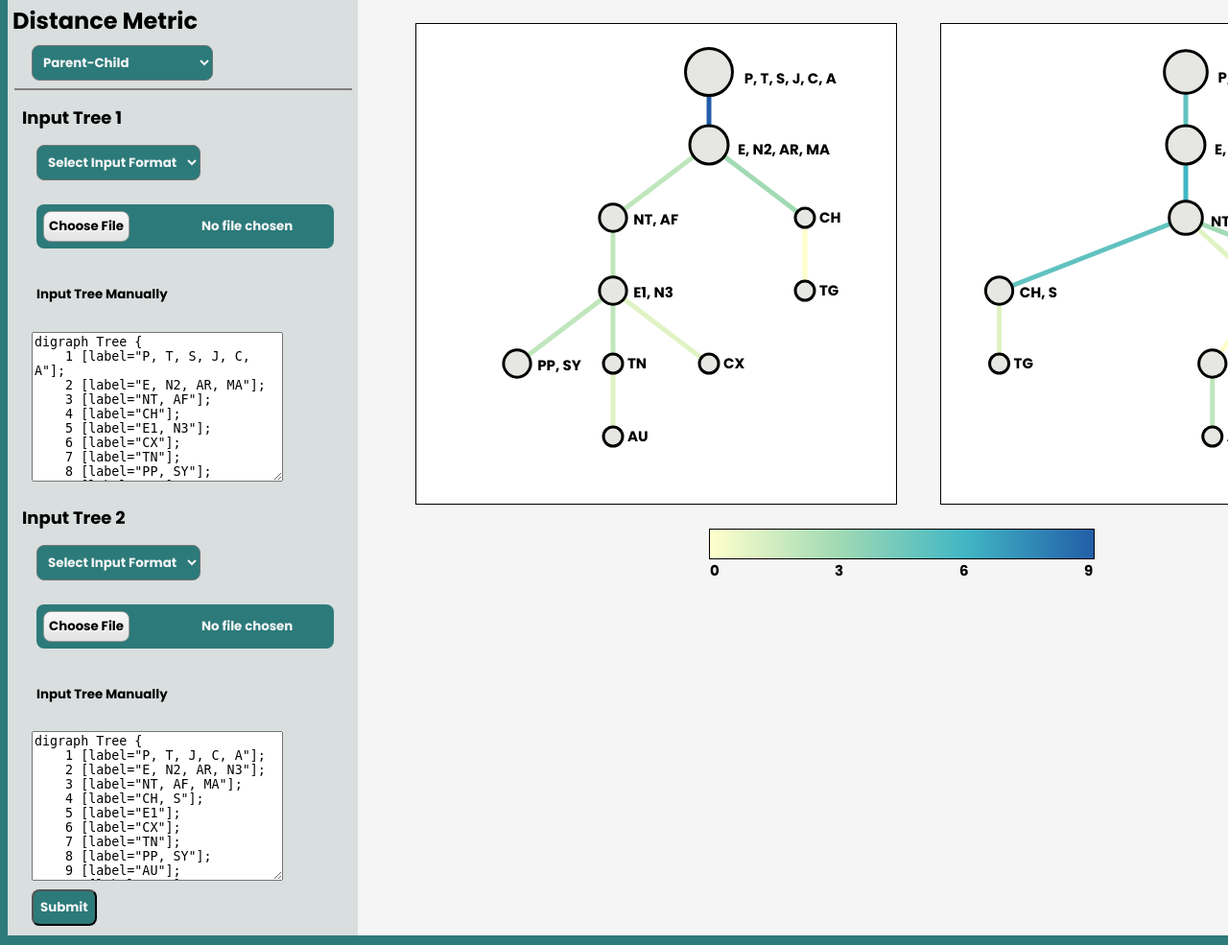
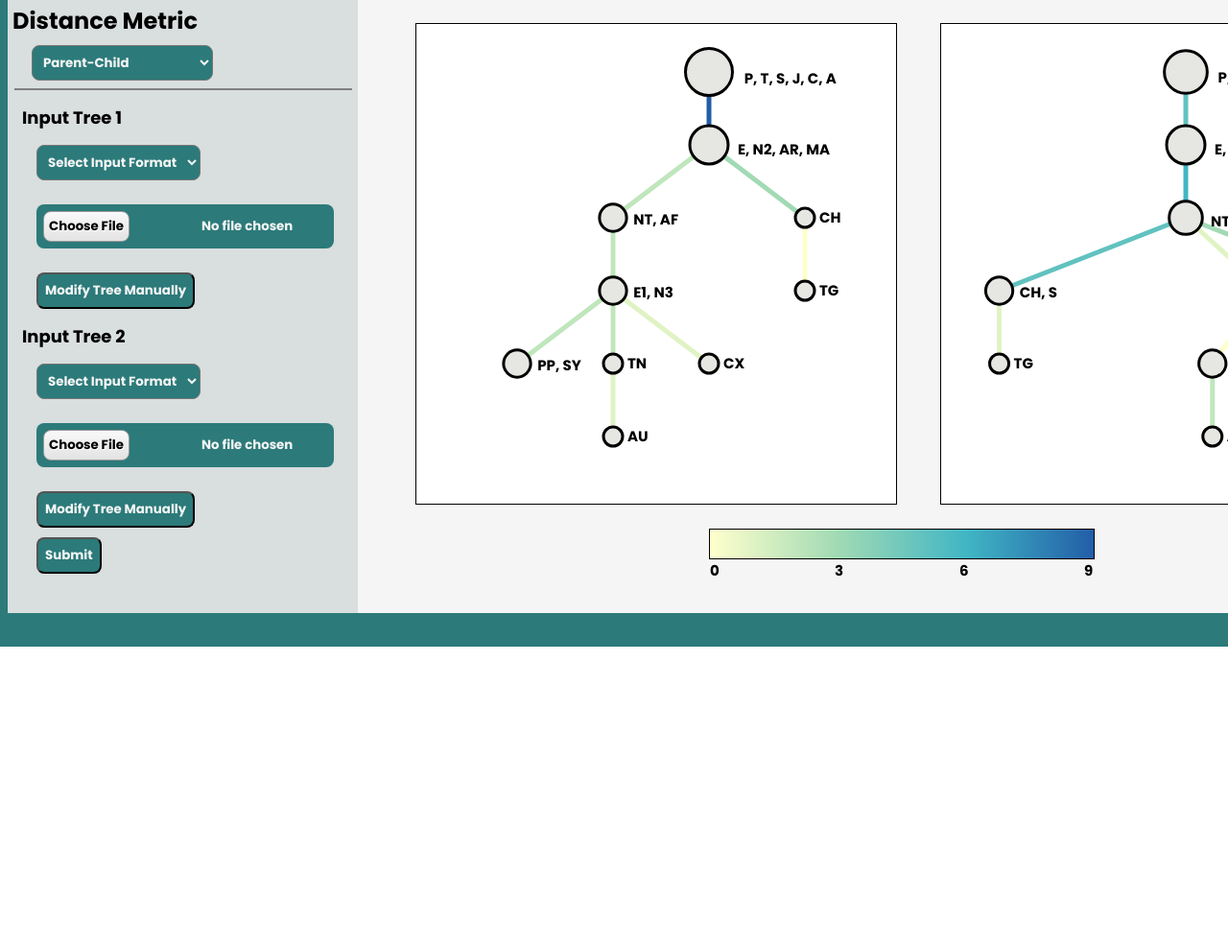
Before and after one commit to JuntaoZhong/visualize-clonal-trees, a Flask app: page / in a window 1280 px wide; the page is wider, and only the part inside the window is pictured. Shown: the part 126-1111 px from the top of that part at 96% size. After the commit the page ends 800 px from the top of that part, so only its background shows below. Run offline with Flask 2, Linux system fonts and the light colour scheme; parts of the project's set-up code (start-up, migrations or seed data) failed here and were passed over; some libraries are stand-ins or nearby versions.

Commit message:
Text box toggle

```diff
--- a/static/dual_tree.css
+++ b/static/dual_tree.css
@@ -23,10 +23,7 @@
     padding: 5px;
     border: 2px solid #F5F5F5;
 }
-button:active {
-    box-shadow: none;
-    opacity:initial;
-}
+
 #sidebar{
     background-color: #D9DEDE;
     vertical-align: top;
@@ -116,7 +113,7 @@ option{
 }
 
 #submit-trees-btn{
-    margin-left: 25px;
+    margin-left: 30px;
     margin-bottom: 10px;
 }
 #submit-trees-btn:active{
@@ -228,3 +225,26 @@ p{
     height: 20px;
     font-size: 15px;
 }
+
+#text_box1, #text_box2 {
+    display: none;
+}
+
+.toggle_button button{
+    font-family: 'Poppins', sans-serif;
+    background-color:#2C7A7A;
+    color: #F5F5F5;
+    border-radius: 8px;
+    padding: 7px;
+    margin-left: 30px;
+}
+
+.toggle_button button:active{
+    background-color: #D9DEDE;
+    margin-top: 3px;
+    color: black;
+}
+
+#toggle2 {
+    margin-bottom: 10px;
+}
--- a/templates/index.html
+++ b/templates/index.html
@@ -51,7 +51,20 @@
                     </div>
                     <label for="file1"></label>
                     <input class="custom-file-input" type="file" id="file1" name="file1">
-                    <p>Input Tree Manually</p>
+                    <div class="toggle_button">
+                        <button onclick="myFunction1()" id="toggle1">Modify Tree Manually</button>
+                    </div>
+                    <script>
+                        function myFunction1() {
+                          var x = document.getElementById("text_box1");
+                          if (x.style.display === "none") {
+                            x.style.display = "inline-block";
+                          } else {
+                            x.style.display = "none";
+                          }
+                        }
+                    </script>
+                    <div id="text_box1">
                     <textarea class="text-box" id="tree1-text" name="" cols="30" rows="10">digraph Tree {
     1 [label="P, T, S, J, C, A"];
     2 [label="E, N2, AR, MA"];
@@ -72,7 +85,7 @@
     5 -> 6;
     7 -> 9;
     4 -> 10;
-}</textarea>
+}</textarea></div>
                     <div class="dropdown">
                         <h4>Input Tree 2</h4>
                         <label class="indent" for="input2"></label>
@@ -86,7 +99,20 @@
                     </div>
                     <label for="file2"></label>
                     <input class="custom-file-input" type="file" id="file2" name="file2">
-                    <p>Input Tree Manually</p>
+                    <div class="toggle_button">
+                        <button onclick="myFunction2()" id="toggle2">Modify Tree Manually</button>
+                    </div>
+                    <script>
+                        function myFunction2() {
+                          var x = document.getElementById("text_box2");
+                          if (x.style.display === "none") {
+                            x.style.display = "inline-block";
+                          } else {
+                            x.style.display = "none";
+                          }
+                        }
+                    </script>
+                    <div id="text_box2">
                     <textarea class="text-box" id="tree2-text" name="" cols="30" rows="10">digraph Tree {
     1 [label="P, T, J, C, A"];
     2 [label="E, N2, AR, N3"];
@@ -107,7 +133,7 @@
     5 -> 6;
     8 -> 9;
     4 -> 10;
-}</textarea>
+}</textarea>    </div>
                 </div>
                 <input id="submit-trees-btn" type="submit">
             </div>
```
Also changed, not shown: static/dual_tree.js (+18 -0 lines). Lines whose indentation alone changed are shown as unchanged.
